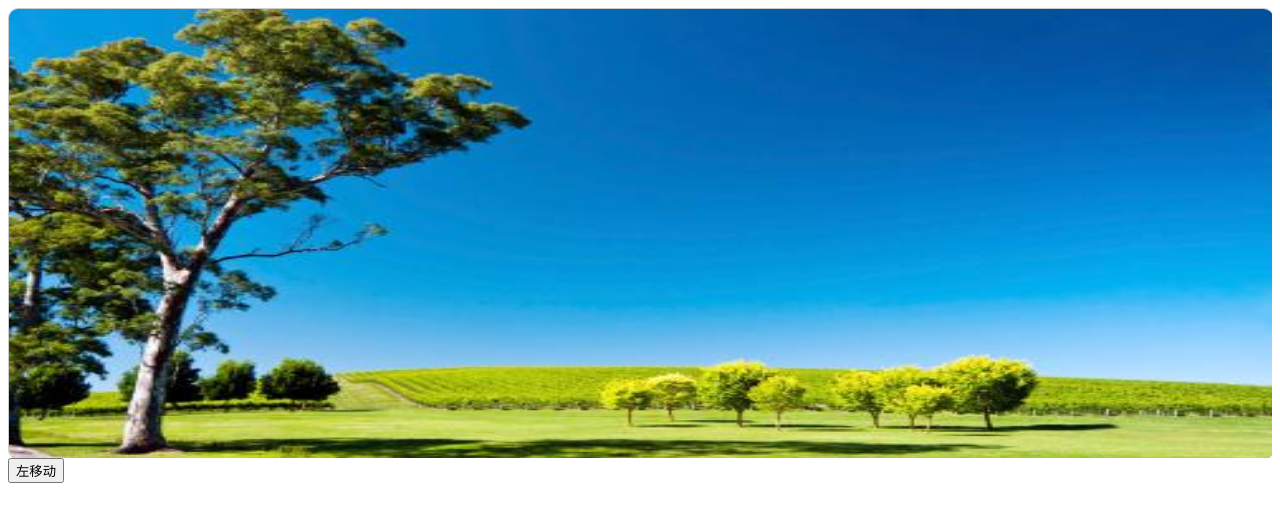
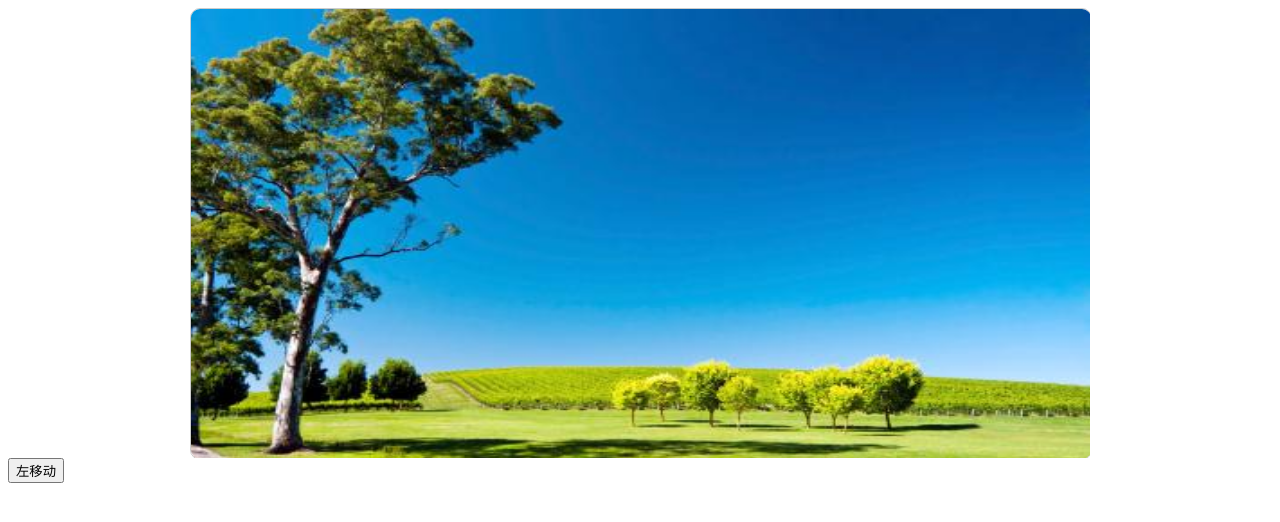
Before and after one commit to LXY-1/Carousel, a plain HTML site: page index.html in a window 1280 px wide. Drawn offline with Linux system fonts and the light colour scheme.

Commit message:
开启loop的时候补充一个追加元素节点的方式

```diff
--- a/index.html
+++ b/index.html
@@ -7,13 +7,20 @@
     <meta http-equiv="X-UA-Compatible" content="ie=edge">
     <title>轮播</title>
     <style>
+        /*
+        * * 可以自定义carousel-container布局来实现轮播的不同布局效果：全屏宽度，或者是居中布局看自己需要，响应式也是可以直接控制这里，因为其他地方的宽度是无法修改的
+        *
+        */
         .carousel-container {
-            width:100%; /*默认*/
-            height: 450px;/*默认*/
+            width: 900px;
+            /*默认*/
+            height: 450px;
+            /*默认*/
+            margin: 0 auto;
             overflow: hidden;
         }
 
-        .carousel-container .carousel-wrap{
+        .carousel-container .carousel-wrap {
             height: 100%;
             position: relative;
             transition: all 0.7s ease-in-out;
@@ -27,7 +34,7 @@
         .carousel-container .carousel-wrap .carousel-item img {
             width: 100%;
             height: 100%;
-            border:1px solid #cccccc;
+            border: 1px solid #cccccc;
             border-radius: 10px;
         }
     </style>
@@ -39,7 +46,7 @@
         <div class="carousel-container" id="carousel-container">
             <!-- ! 不能直接改carousel-item的宽度，它的宽度是相对于carousel-container来计算的，所以如果真的需要控制轮播图片宽度大小的话是直接修改容器的carousel-container的宽度，而carousel-item是百分比的carousel-container宽度大小 .carousel-wrap的宽度是根据carousel-item来计算的，而且采用的是carousel-item的offsetWidth进行计算：算上了padding、border、margin，如果不算margin的话采用其他属性-->
             <div class="carousel-wrap" id="carousel-wrap">
-                <div class="carousel-item">
+                <div class="carousel-item" data-name="name">
                     <img src="./imgs/1.jpg" alt="轮播" />
                 </div>
                 <div class="carousel-item">
@@ -48,13 +55,17 @@
                 <div class="carousel-item">
                     <img src="./imgs/3.jpg" alt="轮播" />
                 </div>
+                <div class="carousel-item">
+                    <img src="./imgs/4.jpg" alt="轮播" />
+                </div>
+
+                <!-- * 最后一个添加一个重复第一张的div结构，以实现无限滚动，默认是开启无限滚动的也就是会在js层加上一个重复第一个item的结构。 -->
             </div>
         </div>
     </div>
     <div><button id="left-arrow">左移动</button></div>
 
     <script>
-
         /**
          * @description:轮播构建函数
          * @param {type}
@@ -62,42 +73,52 @@
          */
         function carousle(option) {
             // 初始化轮播容器的宽度
+            let optionDefault = {
+                loop:false,
+            }
+            option = Object.assign(optionDefault,option);
+            console.log(option);
             let carouselWrap = document.getElementById('carousel-wrap');
             let carouselItem = document.getElementsByClassName('carousel-item');
+            if(option.loop){
+               // 开启loop模式，所以需要再追加一个同第一个item重复的div结构
+               let cloneNode = carouselItem[0].cloneNode(true);
+               carouselWrap.appendChild(cloneNode);
+
+            }
             let len = carouselItem.length;
-        let containerWidth =  document.getElementById('carousel-container').offsetWidth;
-        alert(containerWidth);
-        for(let i = 0; i<len ; i++){
+            console.log(len);
+            let containerWidth = document.getElementById('carousel-container').offsetWidth;
+            for (let i = 0; i < len; i++) {
                 carouselItem[i].style.width = containerWidth + 'px';
             }
             carouselWrap.style.width = containerWidth * len + 'px';
             alert(carouselWrap.style.width)
             var letfMove = document.getElementById('left-arrow');
-        letfMove.onclick = function() {
+            letfMove.onclick = function () {
                 carouselWrap.style.left = -containerWidth + 'px'
                 alert(carouselWrap.style.left)
             }
             let leftSize = 0;
             let count = 1;
-         let s1 = setInterval(()=>{
+            let s1 = setInterval(() => {
                 let s2 = setInterval(() => {
-                if(leftSize<=-containerWidth*count){
-                    carouselWrap.style.left = -containerWidth*count + 'px';
+                    if (leftSize <= -containerWidth * count) {
+                        carouselWrap.style.left = -containerWidth * count + 'px';
                         clearInterval(s2);
                         count++;
                         return;
                     }
-                if(count>=len-1){
+                    if (count >= len - 1) {
                         clearInterval(s1)
                     }
-                leftSize -= containerWidth/10;
+                    leftSize -= containerWidth / 10;
                     console.log(leftSize)
                     carouselWrap.style.left = leftSize + 'px';
-            }, 50);
-        },5000)
+                }, 60);
+            }, 5000)
         }
-    carousle();
-
+        carousle({loop:true});
     </script>
 </body>
 
```
Lines whose indentation alone changed are shown as unchanged.
